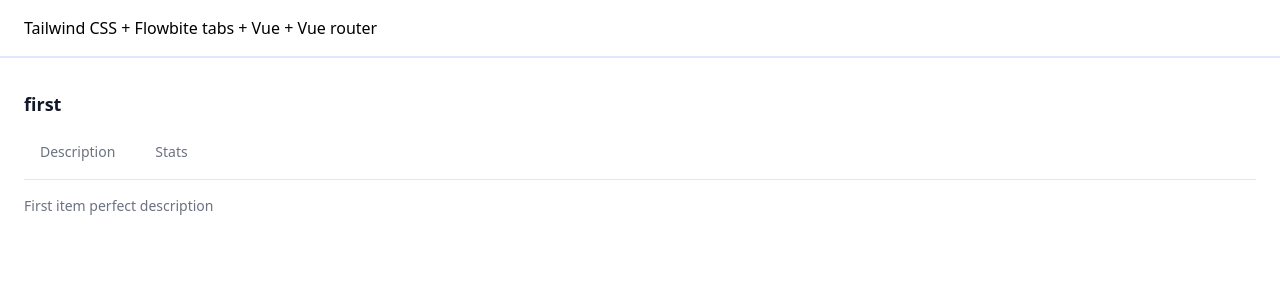
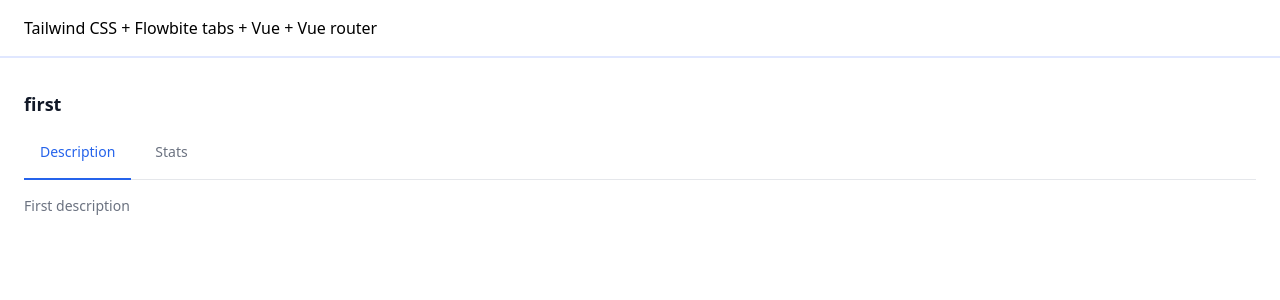
Before and after one commit to achernetsov/flowbite-vue-router-tabs, a Vue app: page /items/1/description in a window 1280 px wide. Shown: the top 300 px of the page. Built offline with nearby package versions, Linux system fonts and the light colour scheme.

Commit message:
Buttons implemented

```diff
--- a/src/components/ItemDescriptionTab.vue
+++ b/src/components/ItemDescriptionTab.vue
@@ -1,7 +1,7 @@
 <script setup lang="ts">
 import { onMounted } from 'vue';
 import { useItemStore } from '@/stores/currentItemStore';
-const item = useItemStore().item
+const itemStore = useItemStore()
 
 onMounted(() => {
     console.info(`Mounted description tab`)
@@ -9,5 +9,5 @@
 </script>
 
 <template>
-    <p>{{ item?.description }}</p>
+    <p>{{ itemStore.item?.description }}</p>
 </template>
--- a/src/components/ItemStatsTab.vue
+++ b/src/components/ItemStatsTab.vue
@@ -1,8 +1,13 @@
 <script setup lang="ts">
+import { onMounted } from 'vue';
 import { useItemStore } from '@/stores/currentItemStore';
-const item = useItemStore().item
+const itemStore = useItemStore()
+
+onMounted(() => {
+    console.info(`Mounted stats tab`)
+})
 </script>
 
 <template>
-    <p>Amount: {{ item?.amount }}</p>
+    <p>Amount: {{ itemStore.item?.amount }}</p>
 </template>
--- a/src/components/TabButton.vue
+++ b/src/components/TabButton.vue
@@ -0,0 +1,19 @@
+<script setup lang="ts">
+import { ref } from 'vue'
+defineProps({
+    title: { type: String, required: true },
+    link: { type: String, required: true },
+    active: { type: Boolean, required: true }
+})
+
+const activeClass = ref('inline-block p-4 text-blue-600 border-b-2 border-blue-600 rounded-t-lg active')
+const inactiveClass = ref('inline-block p-4 border-b-2 border-transparent rounded-t-lg hover:text-gray-600 hover:border-gray-300')
+</script>
+
+<template>
+    <li class="mr-2">
+        <RouterLink :to="{ name: link }" :class="active ? activeClass : inactiveClass">
+            {{ title }}
+        </RouterLink>
+    </li>
+</template>
--- a/src/db.ts
+++ b/src/db.ts
@@ -1,8 +1,8 @@
 import type { Item } from './model/item'
 
 export const items: Item[] = [
-    { id: 1, name: 'first', description: 'First item perfect description', amount: 10 },
-    { id: 2, name: 'second', description: 'Description of amazing second item', amount: 20 },
+    { id: 1, name: 'first', description: 'First description', amount: 10 },
+    { id: 2, name: 'second', description: 'Second description', amount: 20 },
 ]
 
 export function findItem(id: number): Item {
--- a/src/router/index.ts
+++ b/src/router/index.ts
@@ -1,8 +1,8 @@
 import { createRouter, createWebHistory } from 'vue-router'
+import ItemDescriptionTab from '../components/ItemDescriptionTab.vue'
+import ItemStatsTab from '../components/ItemStatsTab.vue'
 import HomeView from '../views/HomeView.vue'
 import ItemView from '../views/ItemView.vue'
-import ItemDescriptionTab from '../components/ItemDescriptionTab.vue'
-import ItemStatsTab from '../components/ItemStatsTab.vue'
 
 const router = createRouter({
   history: createWebHistory(import.meta.env.BASE_URL),
@@ -18,10 +18,16 @@
       // https://router.vuejs.org/guide/essentials/nested-routes.html
       children: [
         {
+          path: '',
+          redirect: { name: 'itemDescription' },
+        },
+        {
+          name: 'itemDescription',
           path: 'description',
           component: ItemDescriptionTab,
         },
         {
+          name: 'itemStats',
           path: 'stats',
           component: ItemStatsTab,
         },
--- a/src/views/ItemView.vue
+++ b/src/views/ItemView.vue
@@ -1,15 +1,23 @@
 <script setup lang="ts">
 import { onMounted, ref } from 'vue';
-import { useRoute, RouterLink, RouterView } from 'vue-router';
+import { useRoute, RouterView } from 'vue-router';
 import { findItem } from '../db'
 import { useItemStore } from '../stores/currentItemStore'
+
+import TabButton from '../components/TabButton.vue'
 
 const itemStore = useItemStore()
 const route = useRoute()
 
+function activeTab() {
+    // console.info(`${route.name?.toString()}`)
+    // console.info(`${Tabs.itemDescription.}`)
+}
+
 onMounted(() => {
     itemStore.item = findItem(parseInt(route.params.id as string))
     console.info(`Mounted item view: ${JSON.stringify(itemStore.item)}`)
+    console.info(`${route.path}`)
 })
 </script>
 
@@ -18,22 +26,10 @@
         <h2 class="mb-2 text-lg font-semibold text-gray-900">{{ itemStore.item.name }}</h2>
 
         <!-- https://flowbite.com/docs/components/tabs/#tabs-with-underline -->
-        <div id="tabsButtons"
-            class="mb-4 text-sm font-medium text-center text-gray-500 border-b border-gray-200">
+        <div id="tabsButtons" class="mb-4 text-sm font-medium text-center text-gray-500 border-b border-gray-200">
             <ul class="flex flex-wrap -mb-px">
-                <li class="mr-2">
-                    <!-- https://router.vuejs.org/guide/essentials/nested-routes.html -->
-                    <RouterLink :to="`/items/${route.params.id}/description`"
-                        class="inline-block p-4 border-b-2 border-transparent rounded-t-lg hover:text-gray-600 hover:border-gray-300">
-                        Description
-                    </RouterLink>
-                </li>
-                <li class="mr-2">
-                    <RouterLink :to="`/items/${route.params.id}/stats`"
-                        class="inline-block p-4 border-b-2 border-transparent rounded-t-lg hover:text-gray-600 hover:border-gray-300">
-                        Stats
-                    </RouterLink>
-                </li>
+                <TabButton title="Description" link="itemDescription" :active="route.name?.toString() == 'itemDescription'" />
+                <TabButton title="Stats" link="itemStats" :active="route.name?.toString() == 'itemStats'" />
             </ul>
         </div>
         <div id="tab-content" class="text-sm text-gray-500">
```
